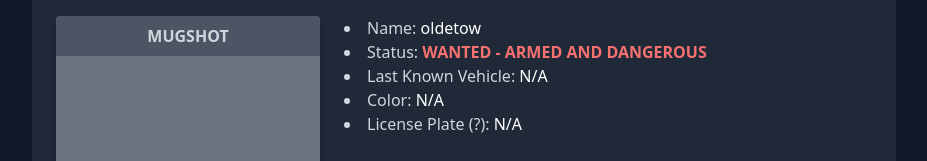
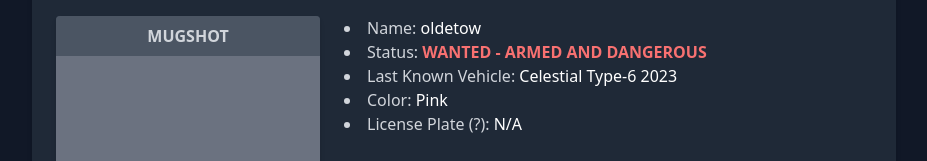
Before and after one commit to burntribs24/burntribs.space, a plain HTML site: page usmswarrants/oldetow/index.html in a window 1280 px wide. Shown: the part 352-513 px from the top of the page, without its empty margins (176-1103 px from the left). Drawn offline with nearby package versions, Linux system fonts and the light colour scheme.

Commit message:
Update index.html

```diff
--- a/usmswarrants/oldetow/index.html
+++ b/usmswarrants/oldetow/index.html
@@ -41,8 +41,8 @@
           <ul class="list-disc list-inside text-gray-300 md:w-2/3">
             <li>Name: <span class="text-white">oldetow</span></li>
             <li>Status: <span class="text-red-400 font-semibold">WANTED - ARMED AND DANGEROUS</span></li>
-            <li>Last Known Vehicle: <span class="text-white">N/A</span></li>
-            <li>Color: <span class="text-white">N/A</span></li>
+            <li>Last Known Vehicle: <span class="text-white">Celestial Type-6 2023</span></li>
+            <li>Color: <span class="text-white">Pink</span></li>
             <li>License Plate (?): <span class="text-white">N/A</span></li>
           </ul>
         </div>
```
